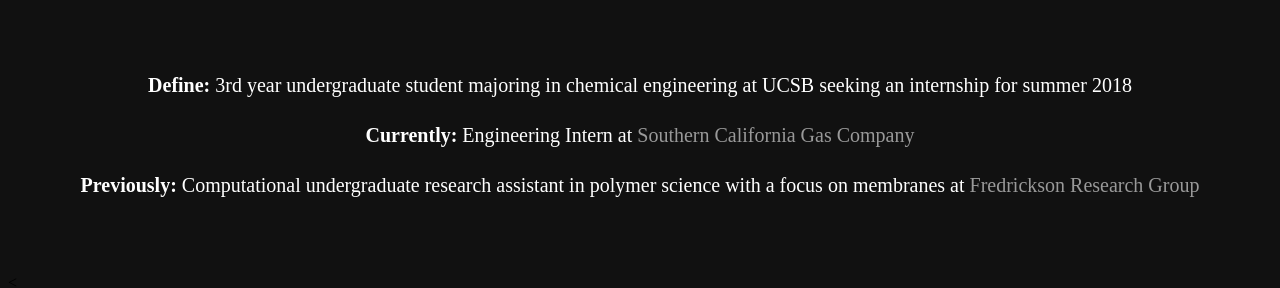
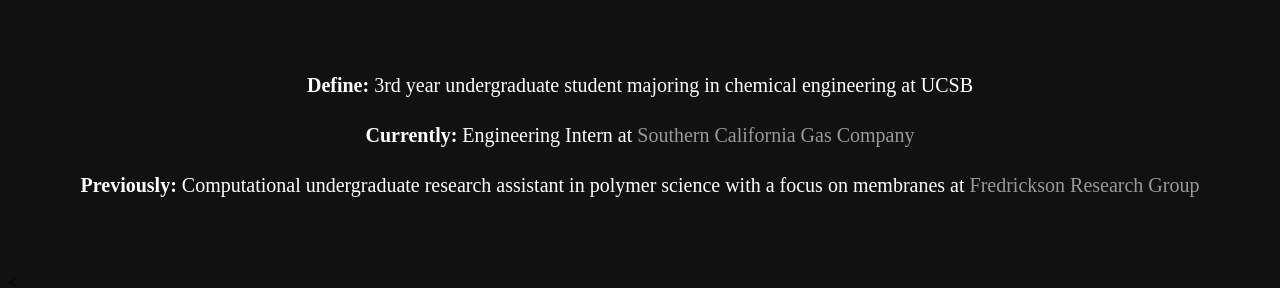
Before and after one commit to 1996leejoshua/1996leejoshua.github.io, a Jekyll site: the page built from index.html, in a window 1280 px wide and 900 px high, scrolled down 510 px, cut to the strip 186-474 px from the top of the window. Built offline with Jekyll 4.4.1, drawn with Linux system fonts in a browser that asks for light colours.

Commit message:
Update index.html

```diff
--- a/index.html
+++ b/index.html
@@ -13,7 +13,7 @@
 	<div class="cd-scrolling-bg">
 		<div class="cd-container">
 			<!--<h2>aspiring engineer | self-taught programmer | self-declared creative</h2><br><br><br>-->
-			<p align="center"><strong>Define:</strong> 3rd year undergraduate student majoring in chemical engineering at UCSB seeking an internship for summer 2018</p>
+			<p align="center"><strong>Define:</strong> 3rd year undergraduate student majoring in chemical engineering at UCSB</p>
 			<p align="center"><strong>Currently:</strong> Engineering Intern at <a href="https://www.socalgas.com/" target="_blank">Southern California Gas Company</a></p>
 			<p align="center"><strong>Previously:</strong> Computational undergraduate research assistant in polymer science with a focus on membranes at <a href="http://www.mrl.ucsb.edu/~fredrickson/" target="_blank">Fredrickson Research Group</a></p>
 			<br><br><br>
```
